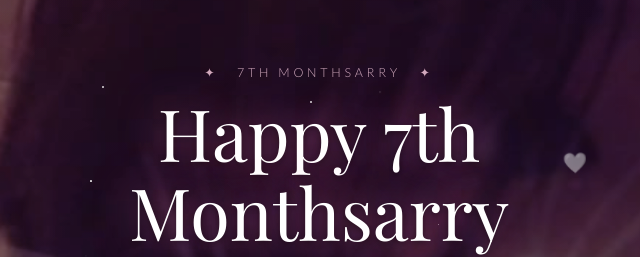
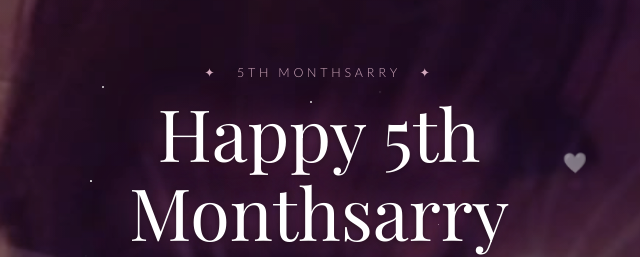
Before and after one commit to yanze04/mymeowmeow, a website: page suprise.html in a window 1280 px wide. Shown: the part 142-399 px from the top of the page, 321-961 px from the left. Drawn offline with nearby package versions, Linux system fonts and the light colour scheme; a web font is replaced by a local one.

Commit message:
Update suprise.html

```diff
--- a/suprise.html
+++ b/suprise.html
@@ -256,7 +256,7 @@
      Example: start = May 5, 2026 → May 5 is the 1st monthsarry,
      June 5 is the 2nd, ... Sept 5 is the 5th, Oct 5 becomes the 6th.
   */
-  const START_DATE = new Date(2026, 3, 5); // Year, Month (0-indexed, so 4 = May), Day
+  const START_DATE = new Date(2026, 5, 5);
 
   function ordinalSuffix(n) {
     const rem100 = n % 100;
```
